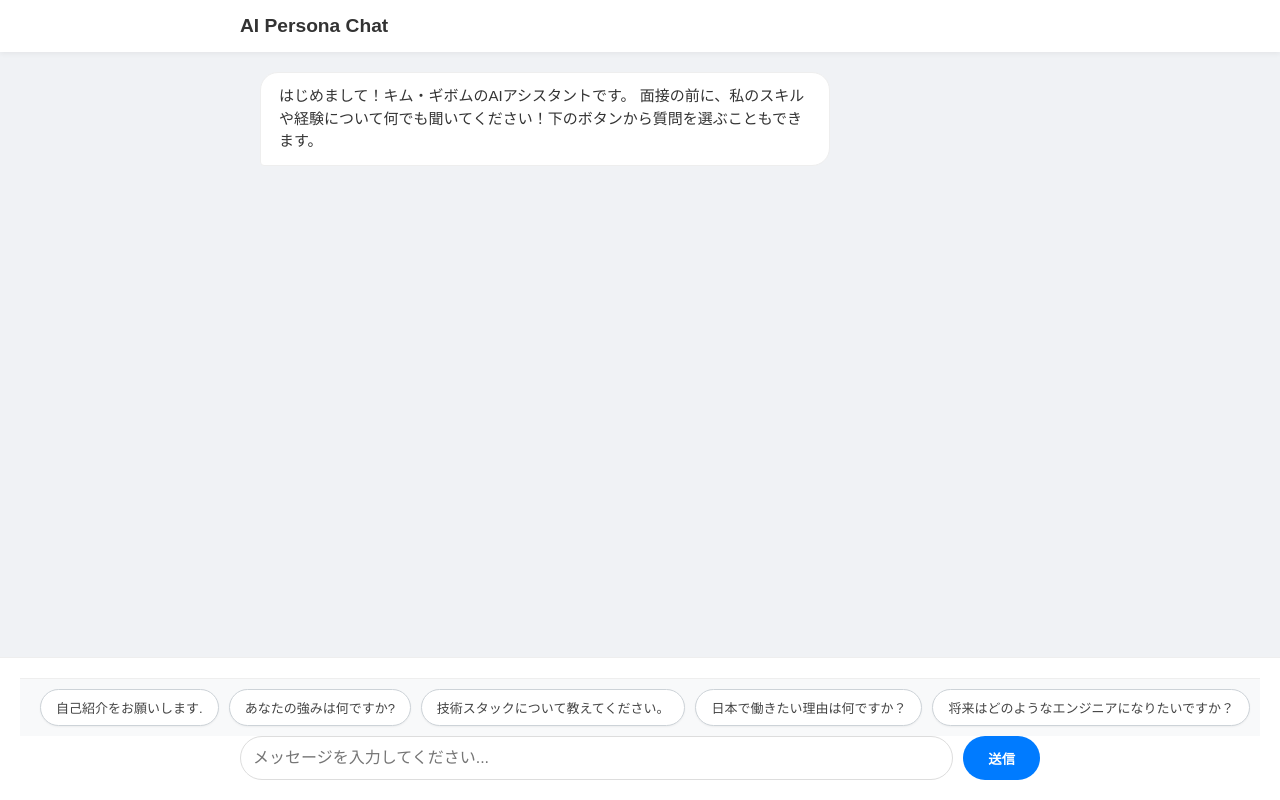
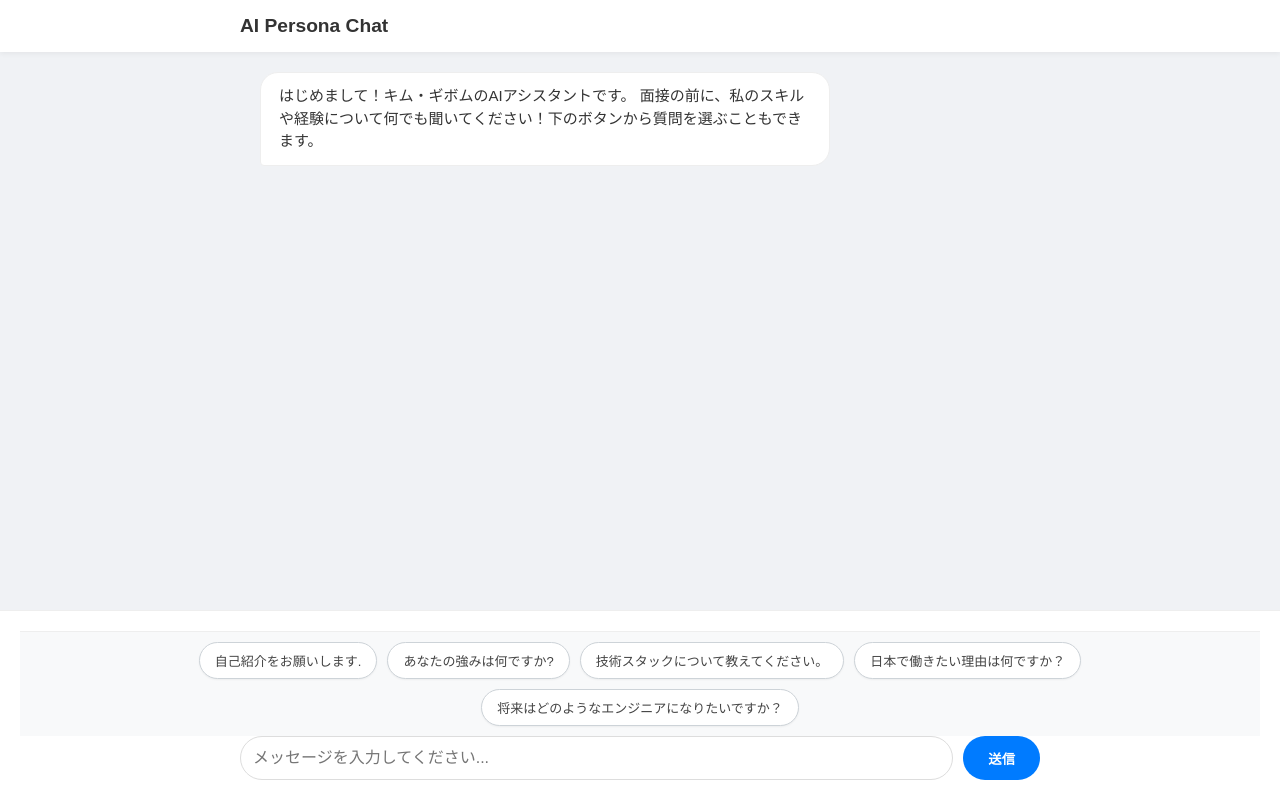
Before and after one commit to karugari/AI-persona, a website with bundled scripts: page index.html in a window 1280 px wide. Built offline with nearby package versions, Linux system fonts and the light colour scheme.

Commit message:
Style: Center quick buttons and hide scrollbar for better UX

```diff
--- a/style.css
+++ b/style.css
@@ -50,6 +50,12 @@ main {
     margin: 0 auto;
     width: 100%;
     box-sizing: border-box;
+    -ms-overflow-style: none; /* 파이어폭스, IE, 엣지용 */
+    scrollbar-width: none;
+}
+
+main::-webkit-scrollbar {
+    display: none;
 }
 
 /* 말풍선 스타일 */
@@ -114,9 +120,9 @@ footer {
 #quick-buttons {
     padding: 10px 20px;
     display: flex;
+    flex-wrap: wrap;
+    justify-content: center;
     gap: 10px;
-    overflow-x: auto;
-    white-space: nowrap;
     background-color: #f8f9fa;
     border-top: 1px solid #eee;
 }
```
